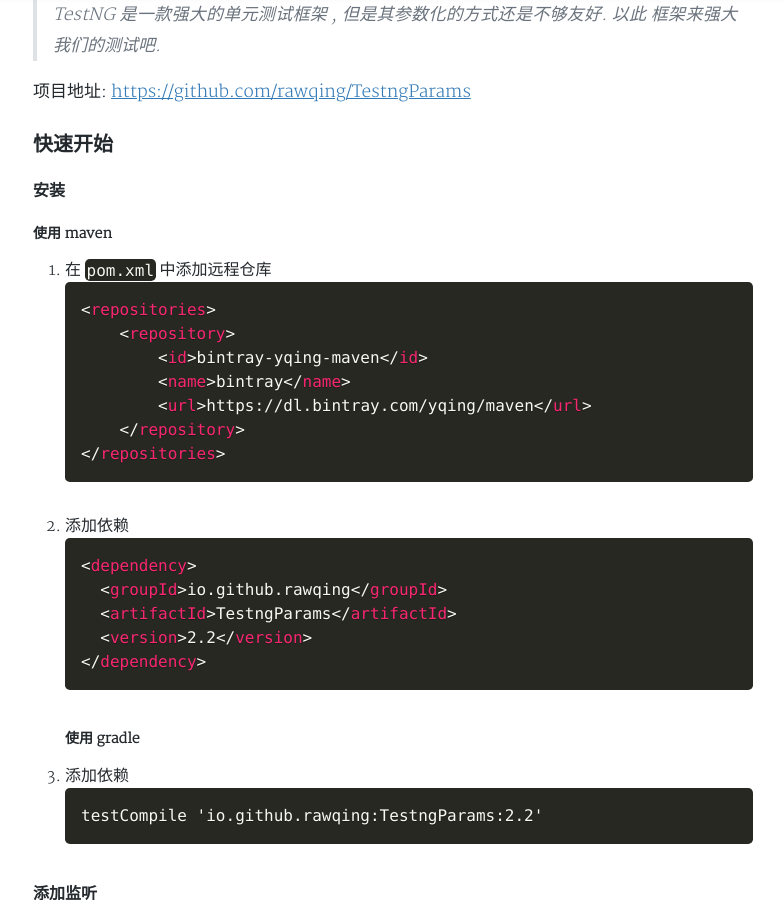
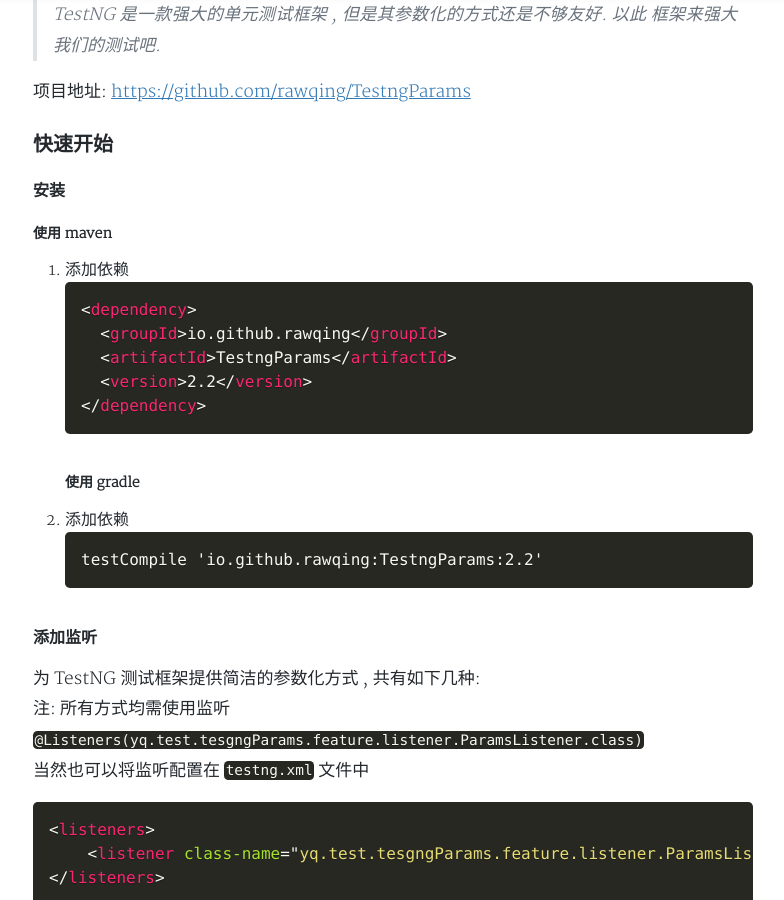
Before and after one commit to rawqing/rawqing.github.io, a Jekyll site: the page built from _posts/parameterize/2018-12-08-testng_params.md, in a window 1280 px wide and 900 px high, scrolled down 538 px. Shown: the whole window, without its empty margins (247-1031 px from the left). Built offline with Jekyll 4.4.1, drawn with Linux system fonts in a browser that asks for light colours; nearby versions of some CDN libraries; a style sheet for code colours, icons or effects is not loaded.

Commit message:
Update 2018-12-08-testng_params.md
update

````diff
--- a/_posts/parameterize/2018-12-08-testng_params.md
+++ b/_posts/parameterize/2018-12-08-testng_params.md
@@ -16,16 +16,6 @@
 
 #### 安装
 ##### 使用 maven
- 1. 在 `pom.xml` 中添加远程仓库
-    ```xml
-    <repositories>
-        <repository>
-            <id>bintray-yqing-maven</id>
-            <name>bintray</name>
-            <url>https://dl.bintray.com/yqing/maven</url>
-        </repository>
-    </repositories>
-    ```
  1. 添加依赖
     ```xml
     <dependency>
````
